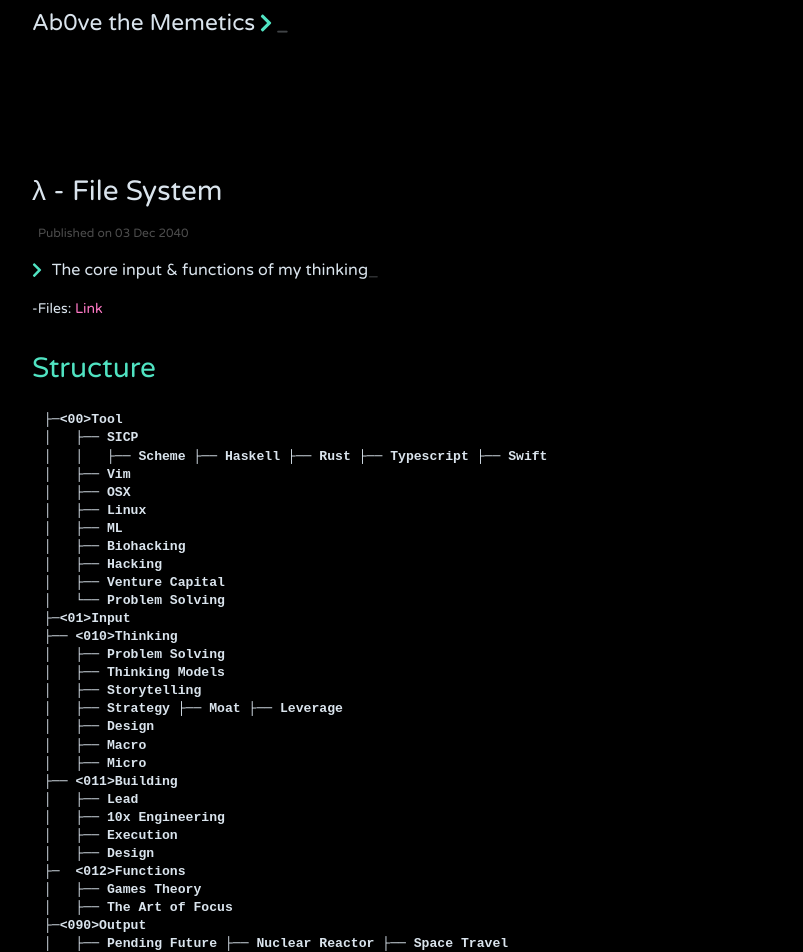
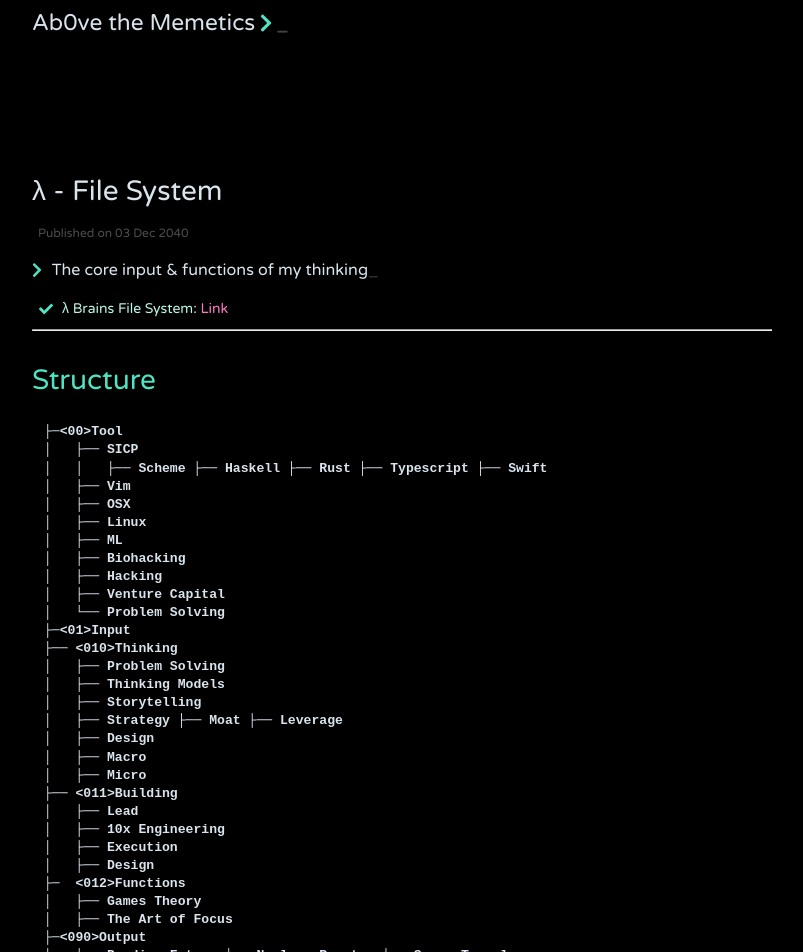
Before and after one commit to jithendrabsy/thoughts, a Jekyll site: the page built from _posts/2040-12-03-knowledge-base.md, in a window 1280 px wide. Shown: the top 952 px of the page, without its empty margins (238-1041 px from the left). Built offline with Jekyll 4.4.1, drawn with Linux system fonts in a browser that asks for light colours; nearby versions of some CDN libraries.

Commit message:
Update T

```diff
--- a/_posts/2040-12-03-knowledge-base.md
+++ b/_posts/2040-12-03-knowledge-base.md
@@ -5,8 +5,9 @@
 tags: Creation
 ---
 
--Files: [Link](https://github.com/allenleein/brains)
+- λ Brains File System: [Link](https://github.com/allenleein/brains)
 
+---
 
 # Structure
 
```
Also changed, not shown: _posts/2040-12-02-computing.md (+2 -0 lines), _posts/2040-12-05-longform.md (+4 -0 lines), _posts/2040-12-06-thinking.md (+3 -0 lines).
